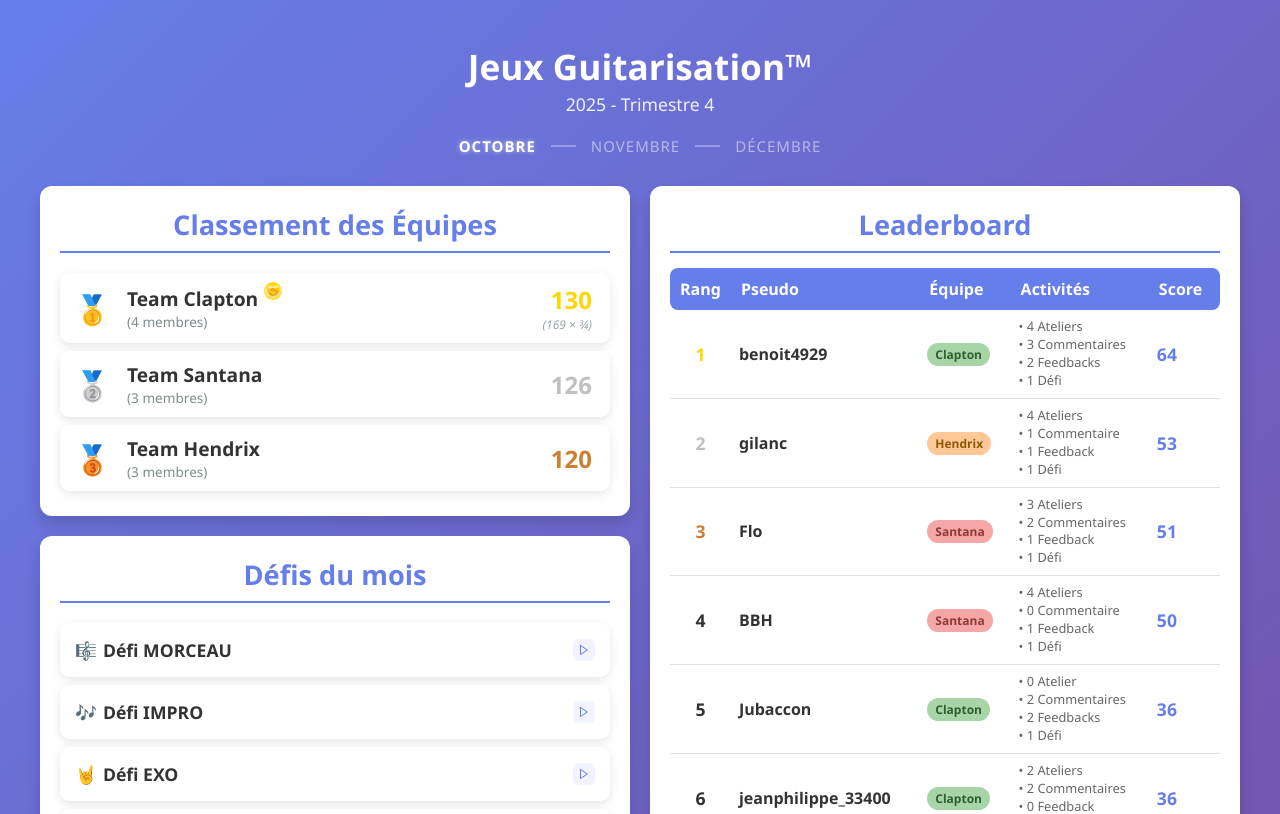
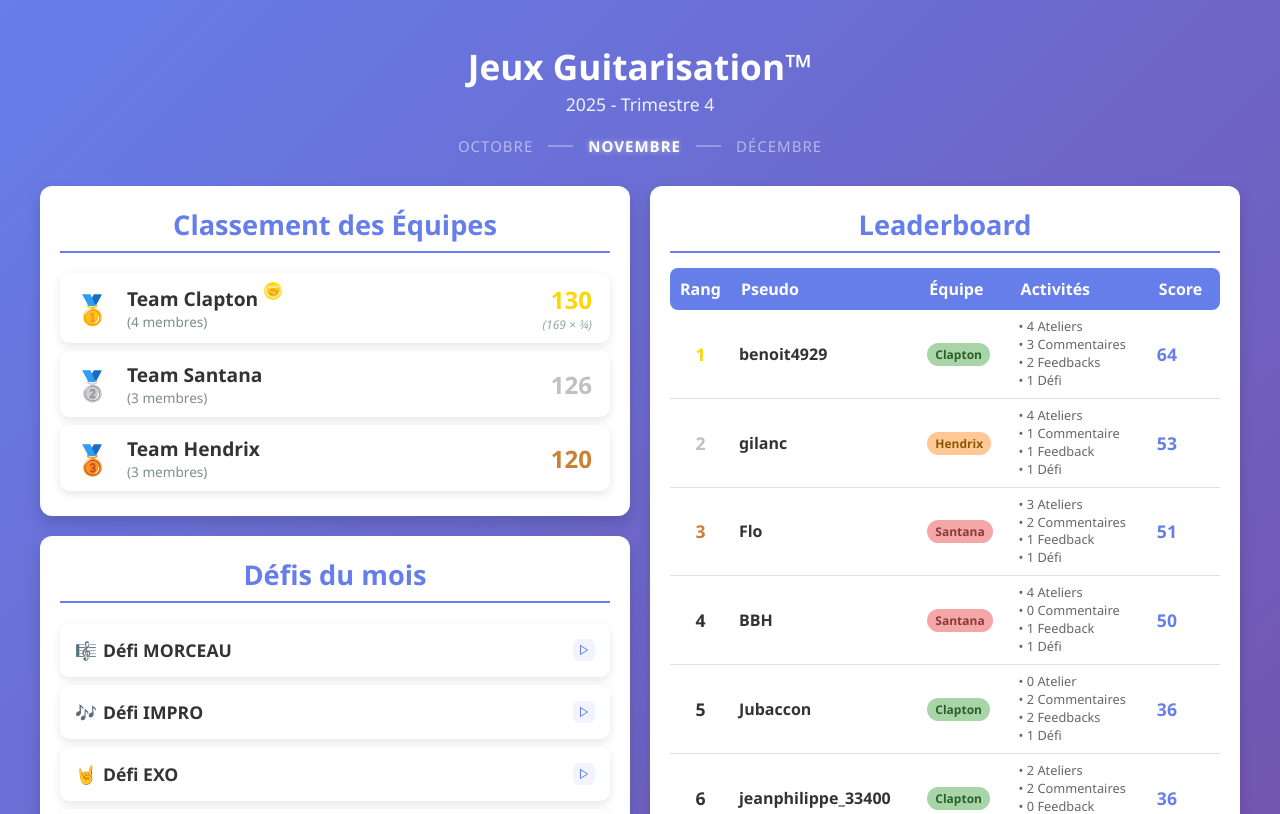
Before and after one commit to samFTN/jeux, a plain HTML site: page index.html in a window 1280 px wide. Shown: the top 814 px of the page. Drawn offline with Linux system fonts and the light colour scheme.

Commit message:
Modif mois current

```diff
--- a/index.html
+++ b/index.html
@@ -48,9 +48,8 @@ header .season { font-size: 1.1em; opacity:0.9; margin-top:5px; }
     letter-spacing:1px;
 }
 
-.month-item.completed .month-name { opacity:0.5; }
 .month-item.current .month-name { font-weight:bold; text-shadow:0 0 5px rgba(255,255,255,0.5); }
-.month-item.upcoming .month-name { opacity:0.5; }
+.month-item.xcurrent .month-name { opacity:0.5; }
 
 .month-connector { width:25px; height:2px; background: rgba(255,255,255,0.3); margin:0 3px; }
 
@@ -235,11 +234,11 @@ footer { text-align:center; color:white; margin-top:25px; padding:15px; opacity:
     <h1>Jeux Guitarisation™</h1>
     <div class="season">2025 - Trimestre 4</div>
     <div class="months-progress">
-        <div class="month-item current"><div class="month-name">Octobre</div></div>
+        <div class="month-item xcurrent"><div class="month-name">Octobre</div></div>
         <div class="month-connector"></div>
-        <div class="month-item completed"><div class="month-name">Novembre</div></div>
+        <div class="month-item current"><div class="month-name">Novembre</div></div>
         <div class="month-connector"></div>
-        <div class="month-item upcoming"><div class="month-name">Décembre</div></div>
+        <div class="month-item xcurrent"><div class="month-name">Décembre</div></div>
     </div>
 </header>
 
@@ -286,7 +285,6 @@ footer { text-align:center; color:white; margin-top:25px; padding:15px; opacity:
                 </div>
             </div>
         </div>
-
 
       <!-- Module Défis -->
 <div class="section">
```
